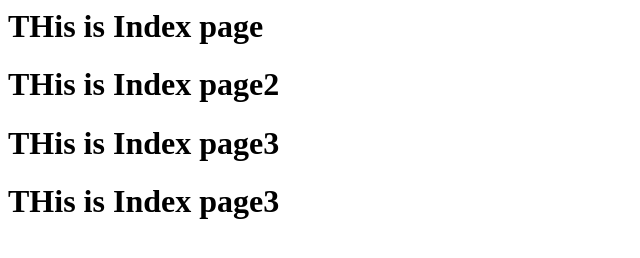
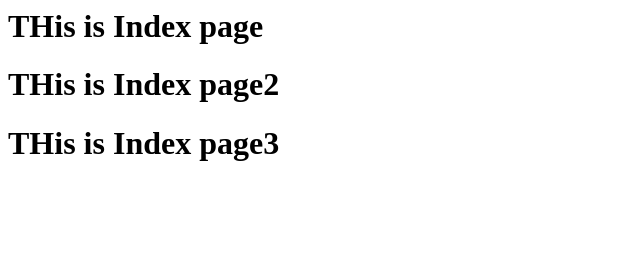
Before and after one commit to geet0411/GitByGeet, a plain HTML site: page index.html in a window 1280 px wide. Shown: the whole page, without its empty margins (0-640 px from the left). Drawn offline with Linux system fonts and the light colour scheme.

Commit message:
last last commit

```diff
--- a/index.html
+++ b/index.html
@@ -1,4 +1,3 @@
 <h1>THis is Index page</h1>
 <h1>THis is Index page2</h1>
 <h1>THis is Index page3</h1>
-<h1>THis is Index page3</h1>
```
